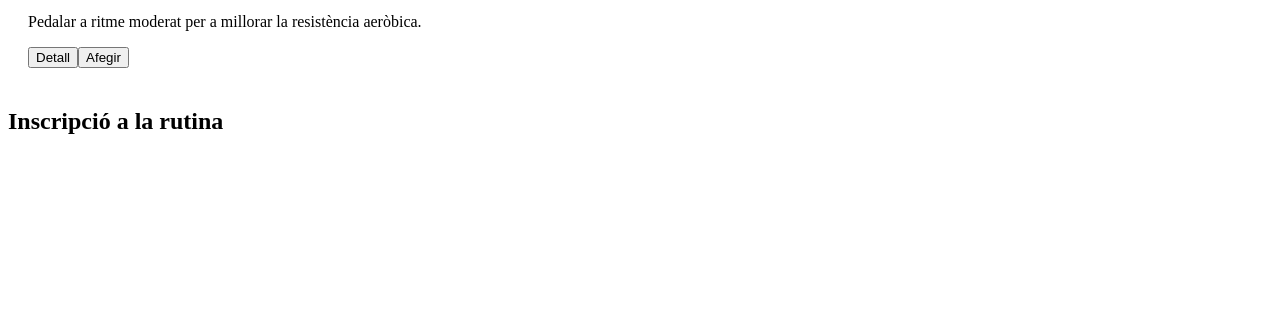
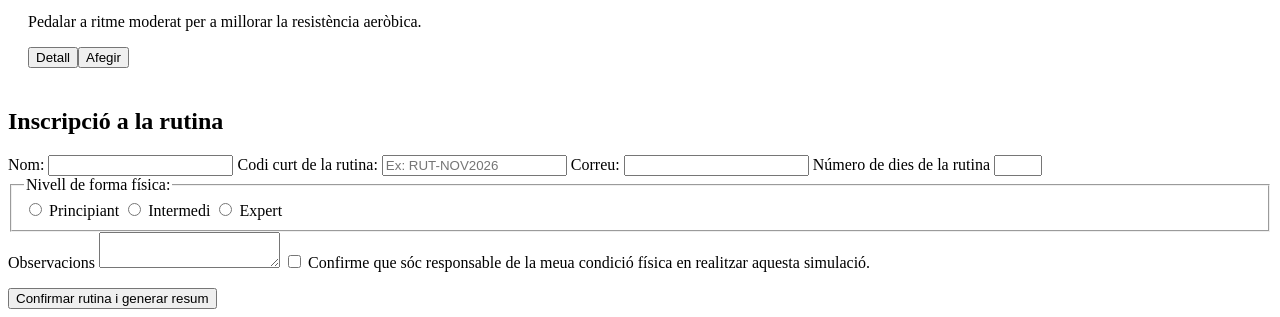
Before and after one commit to samaruc88/dwec_MyGymBro, a plain HTML site: page index.html in a window 1280 px wide. Shown: the part 3149-3466 px from the top of the page. Before the commit the page ends 3304 px from the top, so only its background shows below. Drawn offline with Linux system fonts and the light colour scheme.

Commit message:
Afegeix l'estructura HTML base del formulari de confirmació

```diff
--- a/css/estils.css
+++ b/css/estils.css
@@ -30,3 +30,12 @@
     height: auto;
     display: block;
 }
+
+.formulari-inscripcio{
+    display: flex;
+    flex-direction: column;
+}
+.error-missatge{
+    color: red;
+
+}
--- a/index.html
+++ b/index.html
@@ -29,9 +29,66 @@
                 </div>
             </aside>
         </div>
-        <div>
+        <div class="inferior">
             <section aria-labelledby="titol-inscripcio">
                 <h2 id="titol-inscripcio">Inscripció a la rutina</h2>
+                <form id="formulari-inscripcio" novalidate>
+                    <div class="camps">
+
+                        <label for="form-nom">Nom: </label>
+                        <input type="text" id="form-nom" name="nomRutina" minlength="3" maxlength="40" required>
+
+                        <span class="error-missatge" id="error-nom"></span>
+
+                        <label for="form-codi">Codi curt de la rutina:</label>
+                        <input type="text" id="form-codi" name="codiRutina" pattern="[a-zA-Z0-9\-]{3,12}" placeholder="Ex: RUT-NOV2026" required>
+                        <span class="error-missatge" id="error-codi"></span>
+
+                        <label for="form-correu">Correu: </label>
+                        <input type="email" id="form-correu" name="correuUsuari"  required>
+
+                        <span class="error-missatge" id="error-correu"></span>
+
+                        <label for="form-dies">Número de dies de la rutina</label>
+                        <input type="number" id="form-dies" name="fdies"  min="1" max="7" required>
+
+                        <span class="error-missatge" id="error-dies"></span>
+
+                        <fieldset aria-labelledby="forma-fisica">
+                            <legend id="forma-fisica">Nivell de forma física: </legend>
+
+                            <input type="radio" id="nivell-principal" name="nivellUsuari" value="principiant" required>
+                            <label for="nivell-principal">Principiant</label>
+
+                            <input type="radio" id="nivell-intermedi" name="nivellUsuari" value="intermediari">
+                            <label for="nivell-intermedi">Intermedi</label>
+
+                            <input type="radio" id="nivell-expert" name="nivellUsuari" value="expert">
+                            <label for="nivell-expert">Expert</label>
+
+                            <span class="error-missatge" id="error-nivell"></span>
+
+                        </fieldset>
+                        <label for="observacions">Observacions</label>
+                        <textarea id="observacions" name="observacions" rows="2" aria-labelledby="error-observacions" required></textarea>
+                        <span class="error-missatge" id="error-observacions"></span>
+
+                        <input type="checkbox" id="acceptar-condicions" name="acceptarCondicions" required>
+                        <label for="acceptar-condicions">Confirme que sóc responsable de la meua condició física en realitzar aquesta simulació.</label>
+
+                        <span class="error-missatge" id="error-condicions"></span>
+
+                        <p id="resum-rutina"></p>
+                        <p id="errors-rutina"></p>
+
+                        <button type="submit" id="confirmar">Confirmar rutina i generar resum</button>
+
+
+                    </div>
+                </form>
+                <!-- role:status per marcar regió que mostra un missatge -->
+                <div id="resum" role="status"></div>
+
             </section>
         </div>
     </main>
```
